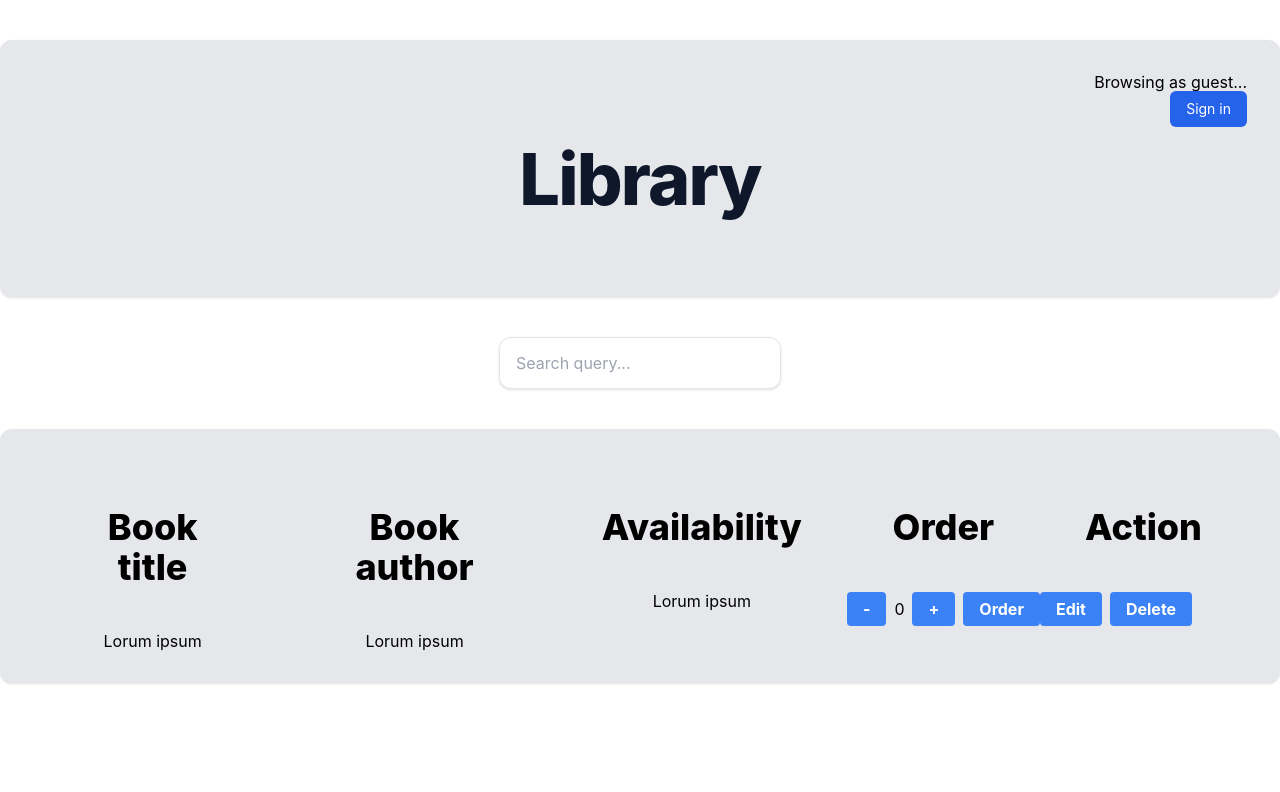
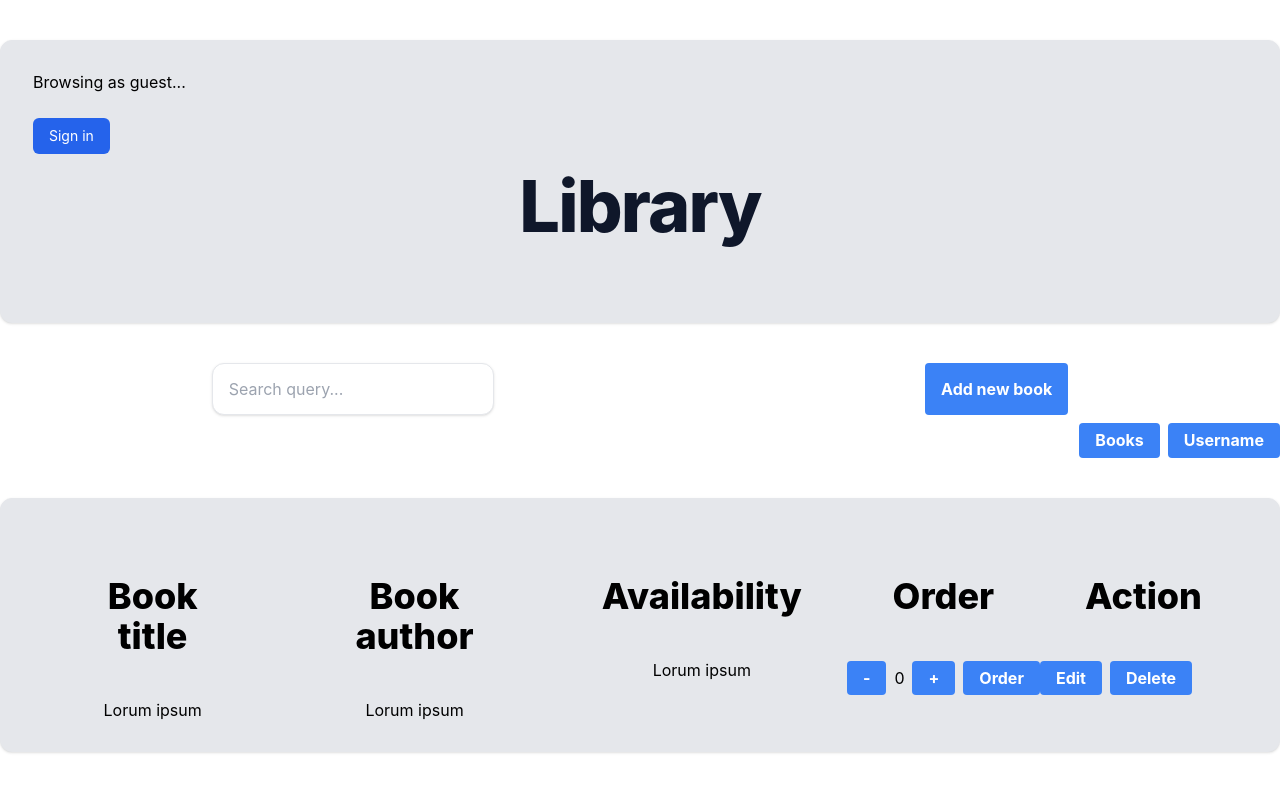
Before and after one commit to divby0exc/library-final-project, a React (Create React App) app: page / in a window 1280 px wide. Shown: the top 792 px of the page. Built offline with nearby package versions, Linux system fonts and the light colour scheme.

Commit message:
Starting to implement delete overlay component. fixed some design issues

```diff
--- /dev/null
+++ b/src/components/AdminComponents/AddButton.tsx
@@ -0,0 +1,7 @@
+const AddButton = () => {
+    return (
+        <button className="bg-blue-500 hover:bg-blue-700 text-white font-bold py-2 px-4 rounded">Add new book</button>
+    );
+};
+
+export default AddButton;
--- a/src/components/AdminComponents/AddEditBookOverlayForm.tsx
+++ /dev/null
@@ -1,5 +0,0 @@
-const AddEditBookOverlayForm = () => {
-
-};
-
-export default AddEditBookOverlayForm;
--- /dev/null
+++ b/src/components/AdminComponents/DeleteConfirmation.tsx
@@ -0,0 +1,19 @@
+const DeleteConfirmation = ({ isOpen, onClose, children }) => {
+  return (
+    <>
+      {isOpen ? (
+        <div className="overlay">
+          <div className="overlay_bg" onClick={closeHandler} />
+          <div className="overlay_container">
+            <div className="overlay_controls">
+              <button className="overlay_close" onClick={closeHandler} />
+            </div>
+            {children}
+          </div>
+        </div>
+      ) : null}
+    </>
+  );
+};
+
+export default DeleteConfirmation;
--- /dev/null
+++ b/src/components/AdminComponents/EditButton.tsx
@@ -0,0 +1,5 @@
+const EditButton = () => {
+
+};
+
+export default EditButton;
--- /dev/null
+++ b/src/components/AdminComponents/EditForm.tsx
@@ -0,0 +1,3 @@
+const EditForm = () => {};
+
+export default EditForm;
--- a/src/components/AdminComponents/SearchUsername.tsx
+++ b/src/components/AdminComponents/SearchUsername.tsx
@@ -1,5 +1,15 @@
+import React from "react";
+
 const SearchUsername = () => {
-
+    return (
+        <div className="flex justify-center">
+        <input
+          type="text"
+          placeholder="Search query..."
+          className="rounded-xl shadow border p-4"
+        />
+      </div>
+    );
 };
 
 export default SearchUsername;
--- a/src/components/Shared/WhoAmI.tsx
+++ b/src/components/Shared/WhoAmI.tsx
@@ -2,9 +2,9 @@ import React from "react";
 
 const WhoAmI = () => {
     return (
-        <div className="tr">
+        <div className="flex flex-col">
             <span>Browsing as guest...</span><br />
-          <button className="py-2 px-4 bg-blue-600 hover:bg-blue-700 rounded-md text-white text-sm">
+          <button className="mt-2 w-fit py-2 px-4 bg-blue-600 hover:bg-blue-700 rounded-md text-white text-sm">
             Sign in
           </button>
         </div>
--- a/src/pages/AdminHome.tsx
+++ b/src/pages/AdminHome.tsx
@@ -1,23 +1,39 @@
-import BookTitle from '../components/Shared/BookTitle';
-import BookAuthor from '../components/Shared/BookAuthor';
+import BookTitle from "../components/Shared/BookTitle";
+import BookAuthor from "../components/Shared/BookAuthor";
 import SearchQuery from "../components/Shared/SearchQuery";
-import Availability from '../components/Shared/Availability';
+import Availability from "../components/Shared/Availability";
 import WhoAmI from "../components/Shared/WhoAmI";
-import OrderColumn from '../components/Shared/OrderColumn';
-import ActionColumn from '../components/AdminComponents/ActionColumn';
+import OrderColumn from "../components/Shared/OrderColumn";
+import ActionColumn from "../components/AdminComponents/ActionColumn";
+import AddButton from "../components/AdminComponents/AddButton";
+import React, { useState } from 'react';
+import DeleteConfirmation from "../components/AdminComponents/DeleteConfirmation";
 
 const AdminHome = () => {
+    const [isOverlayOpen, setIsOverlayOpen] = useState(false);
+
   return (
     <div>
       <div className="container md:mx-auto bg-gray-200 rounded-xl shadow border p-8 m-10">
         <WhoAmI />
         <div className="tc">
-            <h1 className="col-start-1 row-start-2 mt-4 max-w text-4xl font-extrabold tracking-tight text-slate-900 sm:text-7xl xl:max-w">
+          <h1 className="hover:rotate-180 col-start-1 row-start-2 mt-4 max-w text-4xl font-extrabold tracking-tight text-slate-900 sm:text-7xl xl:max-w">
             Library
           </h1>
         </div>
       </div>
+      <div className="container mx-auto flex justify-around gap-2">
         <SearchQuery />
+        <AddButton />
+      </div>
+      <div className="container mx-auto flex justify-end gap-2 mt-2">
+        <button className="bg-blue-500 hover:bg-blue-700 text-white font-bold py-2 px-4 rounded">
+          Books
+        </button>
+        <button className="bg-blue-500 hover:bg-blue-700 text-white font-bold py-2 px-4 rounded">
+          Username
+        </button>
+      </div>
       <div className="container mx-auto bg-gray-200 rounded-xl shadow border p-8 m-10 flex flex-row justify-around">
         <BookTitle />
         <BookAuthor />
```
Lines whose indentation alone changed are shown as unchanged.
